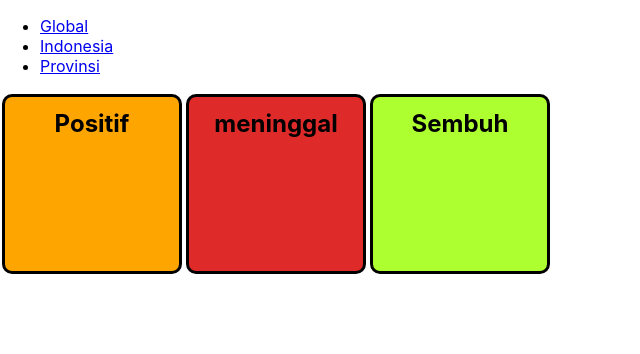
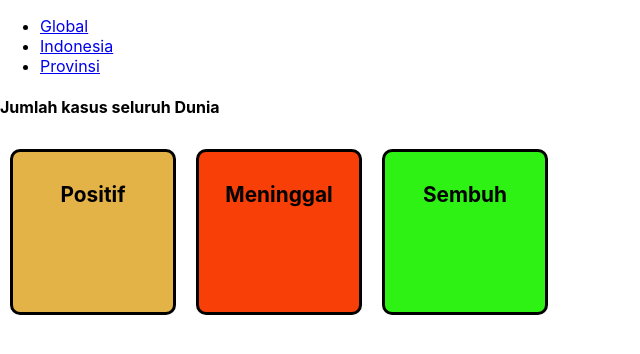
Before and after one commit to EdsonSoumay/Covid_Tracking, a React (Create React App) app in the folder project/: page /Global in a window 1280 px wide. Shown: the top 354 px of the page, without its empty margins (0-640 px from the left). Built offline with nearby package versions, Linux system fonts and the light colour scheme; no server answers.

Commit message:
Menggunakan card pada halaman GLobal

```diff
--- a/project/src/App.css
+++ b/project/src/App.css
@@ -1,57 +1,52 @@
 
-.dataNumber1{
-  font-size: 1.5rem  ;
-  width: 150px;
-  height: 150px;
+.positif{
   text-align: center;
-  margin: 2px;
-  padding: 12px;
-  border-radius: 10px;
   border-width: px;
   border-color: black;
+  background-color:rgb(228, 179, 72);
+  height: 140px;
+  border-radius: 10px;
   border-style: solid;
-  font-weight: bold;
-  background-color:orange;
+  margin: 10px;
+  width: 140px;
+  font-size: 1.3rem  ;
+  padding: 10px;
 }
 
-.dataNumber2{
-  font-size: 1.5rem  ;
-  width: 150px;
-  height: 150px;
+.meninggal{
   text-align: center;
-  margin: 2px;
-  padding: 12px;
-  border-radius: 10px;
   border-width: px;
   border-color: black;
+  background-color:rgb(248, 63, 7);
+  height: 140px;
+  border-radius: 10px;
   border-style: solid;
-  font-weight: bold;
-  background-color:rgba(218, 7, 7, 0.856);
+  margin: 10px;
+  width: 140px;
+  font-size: 1.3rem  ;
+  padding: 10px;
+}
+.sembuh{
+  text-align: center;
+  border-width: px;
+  border-color: black;
+  background-color:rgb(46, 241, 20);
+  height: 140px;
+  border-radius: 10px;
+  border-style: solid;
+  margin: 10px;
+  width: 140px;
+  font-size: 1.3rem  ;
+  padding: 10px;
 }
 
-
-.dataNumber3{
-  font-size: 1.5rem  ;
-  width: 150px;
-  height: 150px;
-  text-align: center;
-  margin: 2px;
-  padding: 12px;
-  border-radius: 10px;
-  border-width: px;
-  border-color: black;
-  border-style: solid;
-  font-weight: bold;
-  background-color:greenyellow;
-
-}
-.kotak{
+.cont{
   display: flex;
   align-items: left;
   justify-content: left;
 
 }
-.kotak2{
+.cont2{
   float: left;
   display: flex;
 
--- a/project/src/App.js
+++ b/project/src/App.js
@@ -13,7 +13,7 @@ const App = () =>{
                 <nav>
                     <ul>
                         <li>
-                            <Link to="/global">
+                            <Link to="/Global">
                                 Global
                             </Link>
                         </li>
--- /dev/null
+++ b/project/src/Card/cardG.js
@@ -0,0 +1,37 @@
+import React, { useEffect, useState } from 'react';
+import axios from "axios"
+import "../App.css"
+
+const CardG = () => {
+  const [confirmed, setConfirmed] = useState([]);
+  const [deaths, setDeaths] = useState([]);
+  const [recovered, setRecovered] = useState([]);
+  useEffect(() => {
+    axios
+     .get("https://covid19.mathdro.id/api")
+     .then((response) =>
+     {
+    setConfirmed(response.data.confirmed.value);
+     setDeaths(response.data.deaths.value);
+     setRecovered(response.data.recovered.value);
+    })
+ }, []);
+
+
+  return(
+
+  <div>
+    <h4>Jumlah kasus seluruh Dunia </h4>
+      <div className ="cont2">
+    <h1 className ="positif"><p>Positif</p> {confirmed}</h1>
+    <h1 className ="meninggal"><p>Meninggal</p> {deaths}</h1>
+    <h1 className ="sembuh "><p>Sembuh</p> {recovered}</h1>
+    </div>
+
+  </div>
+
+);
+
+
+};
+export default CardG;
--- a/project/src/pages/Global/index.js
+++ b/project/src/pages/Global/index.js
@@ -1,34 +1,47 @@
-import React, { Component, useEffect, useState } from 'react';
-import axios from "axios"
-import '../../App.css'
+import React from 'react';
+import CardG from  '../../Card/cardG'
+
+
 
 const Global = () => {
-  const [confirmed, setConfirmed] = useState([]);
-  const [deaths, setDeaths] = useState([]);
-  const [recovered, setRecovered] = useState([]);
-  useEffect(() => {
-    axios
-     .get("https://covid19.mathdro.id/api")
-     .then((response) =>
-     {
-    setConfirmed(response.data.confirmed.value);
-     setDeaths(response.data.deaths.value);
-     setRecovered(response.data.recovered.value);
-    })
- }, []);
+
+return(
+  <div>
+    <CardG/>
+  </div>
+)
+
+};
+export default Global;
 
 
-  return(
-  <div className = "kotak">
+
+
+
+
+
+
+
+
+
+
+
+
+
+
+
+
+
+
+
+ // return((CardG)
+
+/*
+<div className = "kotak">
 
     <h1 className ="dataNumber1">Positif {confirmed}</h1>
     <h1 className ="dataNumber2">meninggal {deaths}</h1>
     <h1 className ="dataNumber3">Sembuh {recovered}</h1>
 
   </div>
-
-);
-
-
-};
-export default Global;
+*/
--- a/project/src/pages/Indonesia/index.js
+++ b/project/src/pages/Indonesia/index.js
@@ -21,11 +21,13 @@ const Indonesia = () => {
 
 
   return(
-  <div className = "kotak2">
-    <h1 className ="dataNumber1">Positif {jumlahKasus}</h1>
-    <h1 className ="dataNumber2">meninggal {meninggal}</h1>
-    <h1 className ="dataNumber3">Sembuh {sembuh}</h1>
-
+  <div>
+    <h4>Jumlah kasus di Indonesia </h4>
+    <div className = "cont2">
+    <h1 className ="positif"> <p>Positif</p> {jumlahKasus}</h1>
+    <h1 className ="meninggal"><p>Meninggal</p> {meninggal}</h1>
+    <h1 className ="sembuh "> <p>Sembuh</p> {sembuh}</h1>
+    </div>
   </div>
 
 );
```
Also changed, not shown: project/src/components/card.js (deleted, +0 -28 lines), project/src/utils/person.js (deleted, +0 -26 lines), 2 other files (tests, documents, lock files or other folders).
